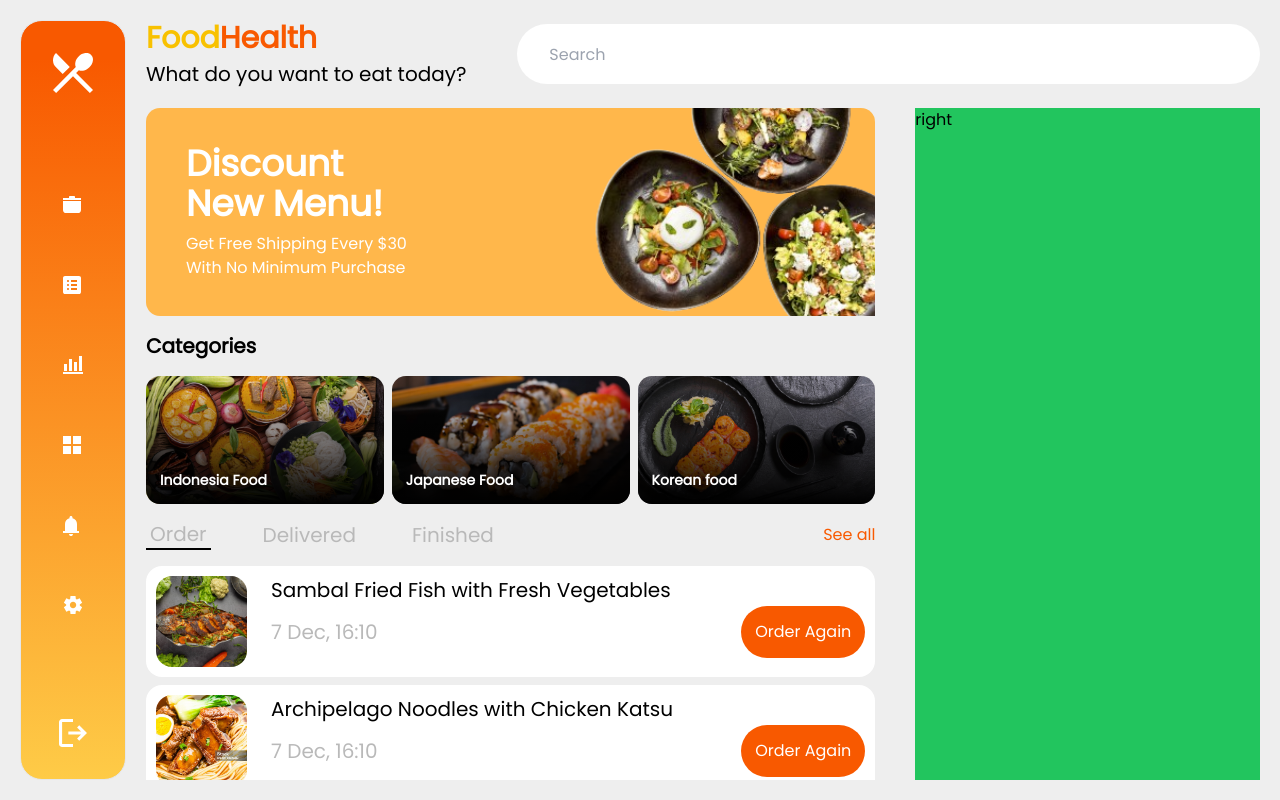
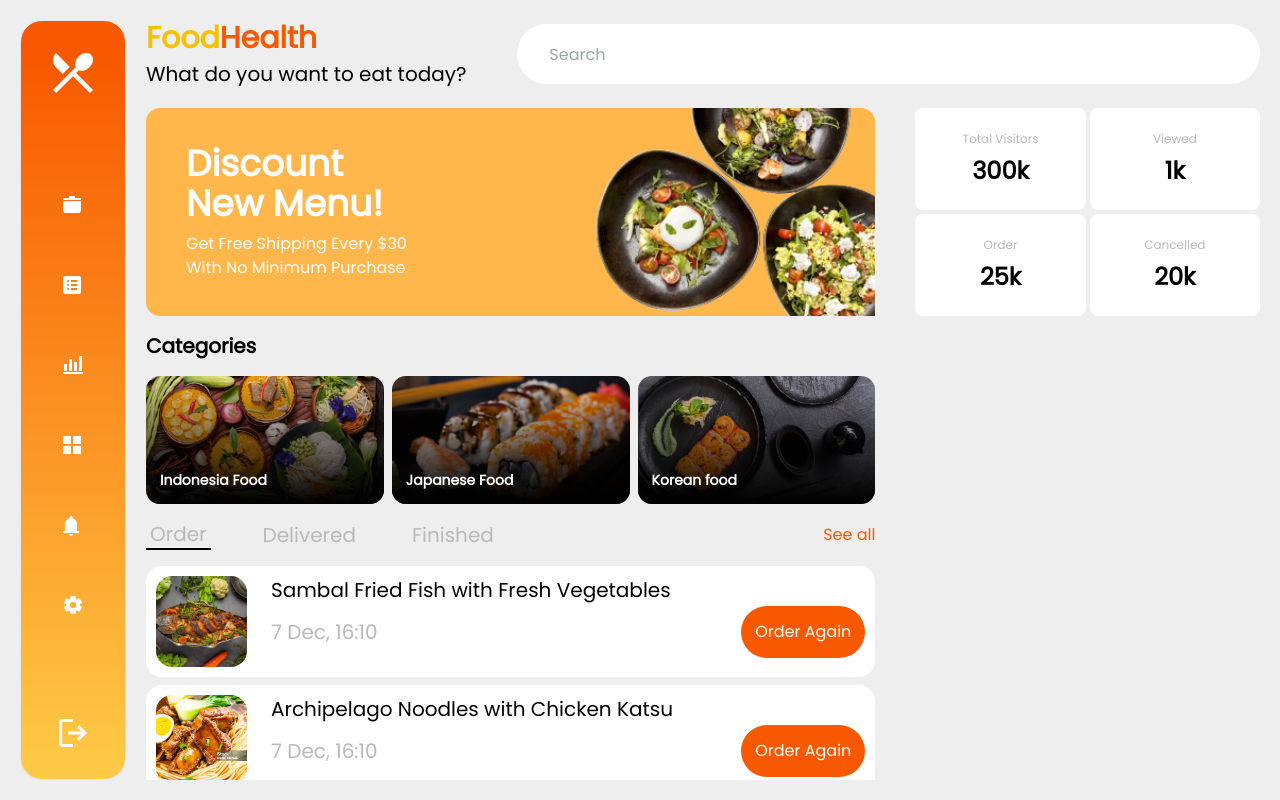
Before and after one commit to xioperez01/food-health, a Next.js app: page /stock in a window 1280 px wide. Built offline with nearby package versions, Linux system fonts and the light colour scheme.

Commit message:
🚧 Work in progress: Adding KPI'S cards

```diff
--- /dev/null
+++ b/src/components/KpiCard.tsx
@@ -0,0 +1,15 @@
+import React from "react";
+
+interface KpiCardProps {
+  label: string;
+  value: string;
+}
+
+export default function KpiCard({ label, value }: KpiCardProps) {
+  return (
+    <div className="col-span-1 rounded-lg bg-white flex flex-col items-center justify-center gap-2">
+      <p className="text-secondary text-xs font-medium">{label}</p>
+      <p className="font-semibold text-2xl">{value}</p>
+    </div>
+  );
+}
--- a/src/components/ui/TabButton.tsx
+++ b/src/components/ui/TabButton.tsx
@@ -12,7 +12,7 @@ export function TabButton({ children, isActive, onClick }: TabButtonProps) {
     <button
       className={clsx(
         "text-secondary font-medium text-xl px-1 hover:border-black hover:border-b-2 hover:text-black duration-200",
-        { "border-black border-b-2 text-black": isActive }
+        { "border-black border-b-2 text-[#000]": isActive }
       )}
       onClick={onClick}
     >
--- a/src/pages/stock/index.tsx
+++ b/src/pages/stock/index.tsx
@@ -1,5 +1,6 @@
 import ByStatusStockSection from "@/components/ByStatusStockTabs";
 import CategoryCard from "@/components/CategoryCard";
+import KpiCard from "@/components/KpiCard";
 import PageLayout from "@/components/PageLayout";
 import React, { ReactElement } from "react";
 
@@ -18,6 +19,13 @@ const categoriesData = [
   },
 ];
 
+const kpisData = [
+  { label: "Total Visitors", value: "300k" },
+  { label: "Viewed", value: "1k" },
+  { label: "Order", value: "25k" },
+  { label: "Cancelled", value: "20k" },
+];
+
 export default function Stock() {
   return (
     <div className="md:h-[calc(100vh-128px)] 2xl:h-[calc(100vh-152px)] w-full grid grid-cols-12 gap-10 overflow-hidden">
@@ -32,7 +40,10 @@ export default function Stock() {
               Get Free Shipping Every $30 With No Minimum Purchase
             </p>
           </div>
-          <div className=" h-52 w-72 bg-cover bg-center bg-[url('/images/healthy-salad.jpg')]"></div>
+          <div
+            className=" h-52 w-72 bg-cover bg-center"
+            style={{ backgroundImage: "url('/images/healthy-salad.jpg')" }}
+          ></div>
         </div>
 
         <div className="w-full h-max flex flex-col gap-4">
@@ -46,7 +57,13 @@ export default function Stock() {
 
         <ByStatusStockSection />
       </div>
-      <div className="col-span-4 bg-green-500 h-full">right</div>
+      <div className="col-span-4 flex flex-col gap-4 overflow-auto">
+        <div className="h-52 grid grid-cols-2 gap-1">
+          {kpisData?.map((kpi) => (
+            <KpiCard key={kpi.label} {...kpi} />
+          ))}
+        </div>
+      </div>
     </div>
   );
 }
```
